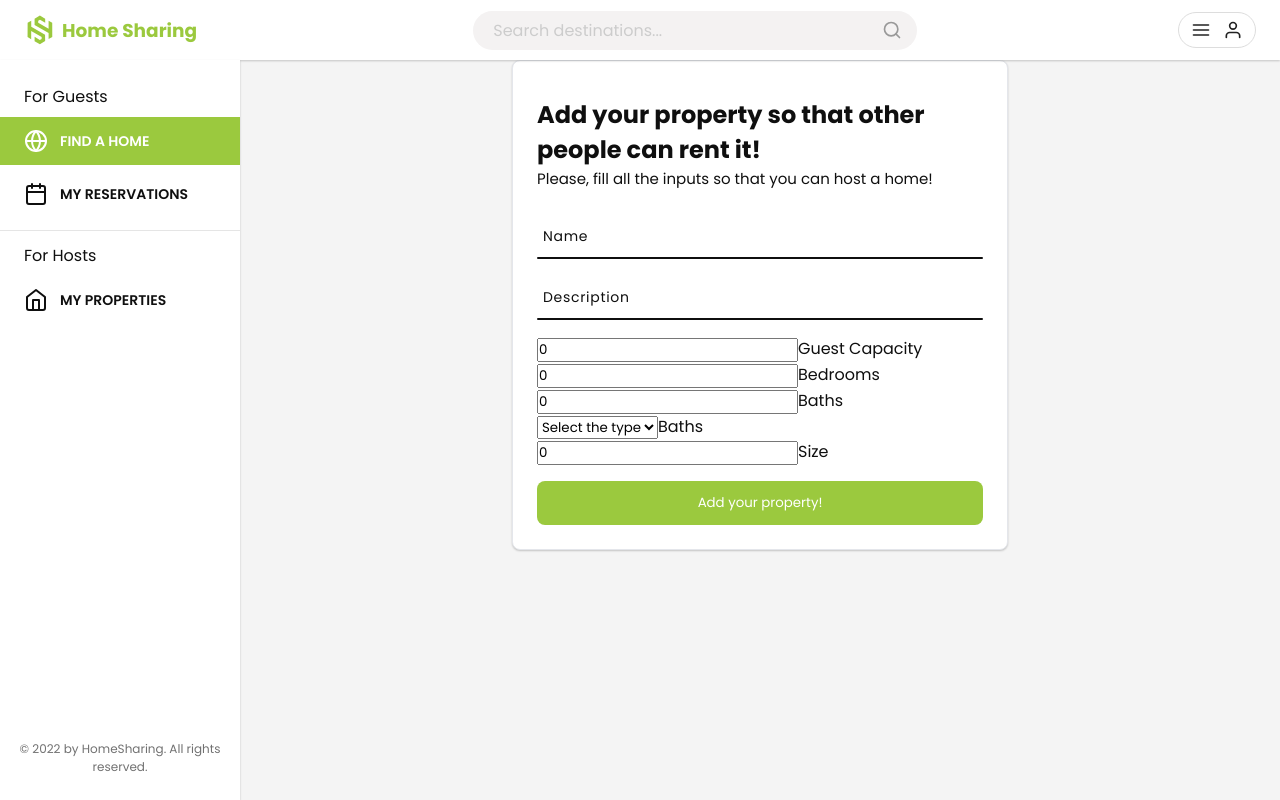
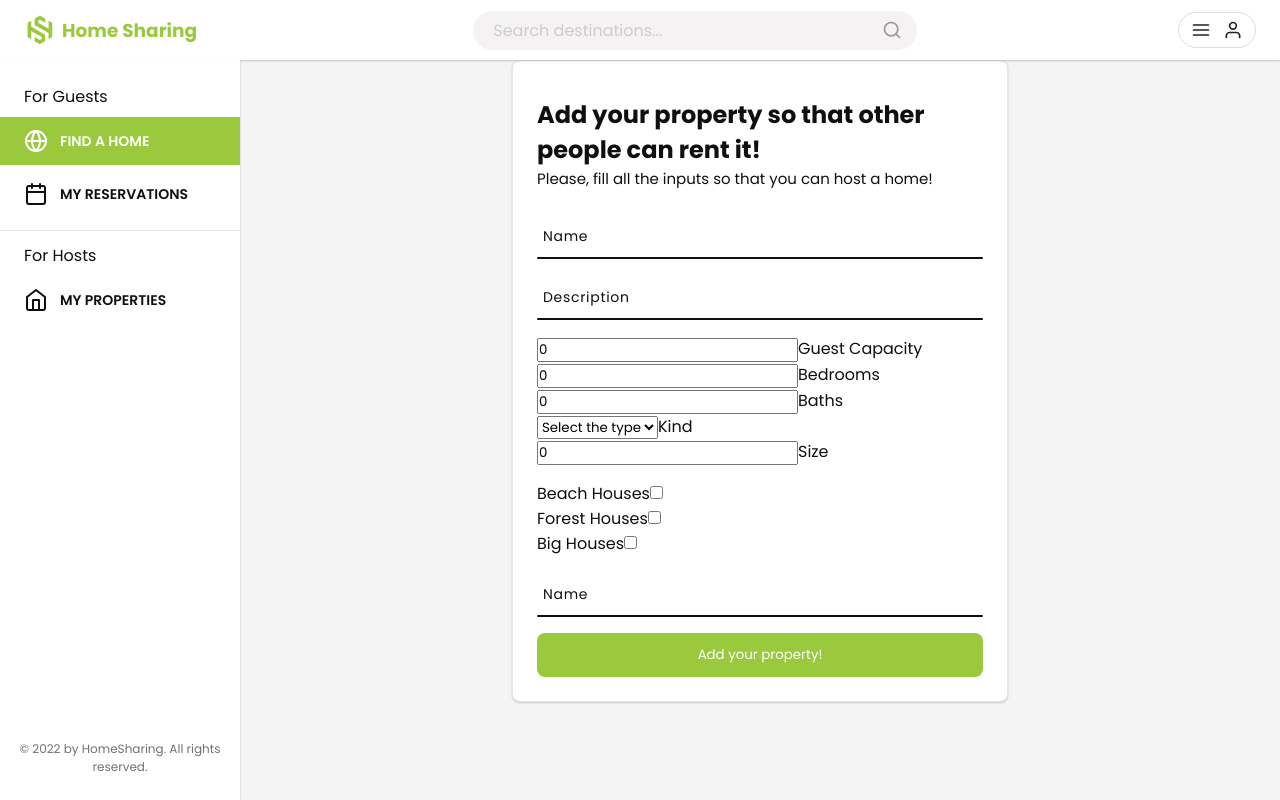
Before and after one commit to Home-Sharing-Team/microverse-final-capstone-web, a React (Create React App) app: page /new-property in a window 1280 px wide. Built offline with nearby package versions, Linux system fonts and the light colour scheme; no server answers.

Commit message:
Collect data from the form into the state to save it in the state

```diff
--- a/src/components/add-property/AddProperty.component.jsx
+++ b/src/components/add-property/AddProperty.component.jsx
@@ -43,7 +43,34 @@ const AddPropertyComponent = () => {
     categories,
   } = formFields;
 
-  const availableCategories = useSelector(selectCategoryItems);
+  const {
+    street,
+    city,
+    country,
+    zip_code,
+    number,
+    continent,
+  } = address;
+
+  const [selectedAddress, setSelectedAddress] = useState(address);
+
+  // const availableCategories = useSelector(selectCategoryItems);
+  const availableCategories = [
+    {
+      id: 1,
+      name: 'Beach Houses',
+    },
+    {
+      id: 2,
+      name: 'Forest Houses',
+    },
+    {
+      id: 3,
+      name: 'Big Houses',
+    },
+  ];
+
+  const [selectedCategories, setSelectedCategories] = useState(categories);
 
   const { addToast } = useToast();
   const statusMessage = useSelector(selectStatusMessage);
@@ -61,13 +88,31 @@ const AddPropertyComponent = () => {
   const handleSubmit = async (e) => {
     e.preventDefault();
 
-    // dispatch();
+    console.log(formFields);
+
+    dispatch();
   };
 
   const handleChange = (e) => {
     const { name, value } = e.target;
 
     setFormFields({ ...formFields, [name]: value });
+  };
+
+  const handleCategoriesValue = (e) => {
+    const { name, value } = e.target;
+
+    setSelectedCategories([...selectedCategories, value]);
+
+    console.log(selectedCategories);
+
+    setFormFields({ ...formFields, [name]: selectedCategories });
+  };
+
+  const handleAddress = (e) => {
+    const { name, value } = e.target;
+
+    setSelectedAddress({ ...selectedAddress, [name]: value });
   };
 
   return (
@@ -155,7 +200,7 @@ const AddPropertyComponent = () => {
               <option value="House">House</option>
               <option value="Apartment">Apartment</option>
             </select>
-            <span>Baths</span>
+            <span>Kind</span>
           </div>
 
           <div className="form_selectorBox">
@@ -171,6 +216,36 @@ const AddPropertyComponent = () => {
           </div>
         </div>
 
+        <div className="form__checkBox">
+          {
+            availableCategories.map((category) => (
+              <div className="form__checkBox__block" key={category.id}>
+                <label htmlFor={category.name}>{category.name}</label>
+                <input
+                  type="checkbox"
+                  name="categories"
+                  value={category.name}
+                  onChange={handleCategoriesValue}
+                />
+              </div>
+            ))
+          }
+        </div>
+
+        <div className="form__addressBox">
+          <div className="form__inputBox">
+            <input
+              type="text"
+              name="name"
+              placeholder=" "
+              value={name}
+              onChange={handleChange}
+              required
+            />
+            <span>Name</span>
+            <i />
+          </div>
+        </div>
         <button type="submit" className="form__btn">Add your property!</button>
       </form>
     </section>
```
